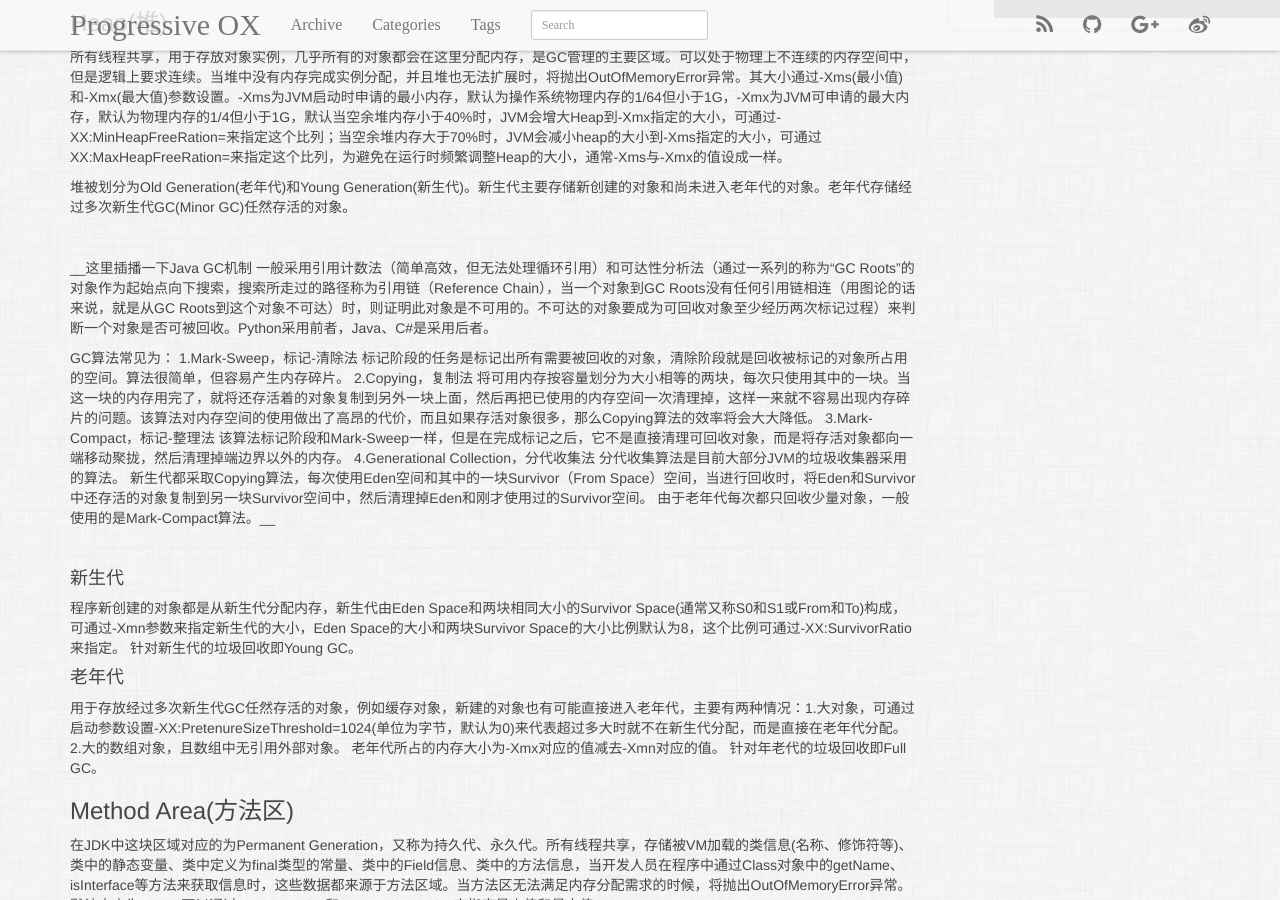
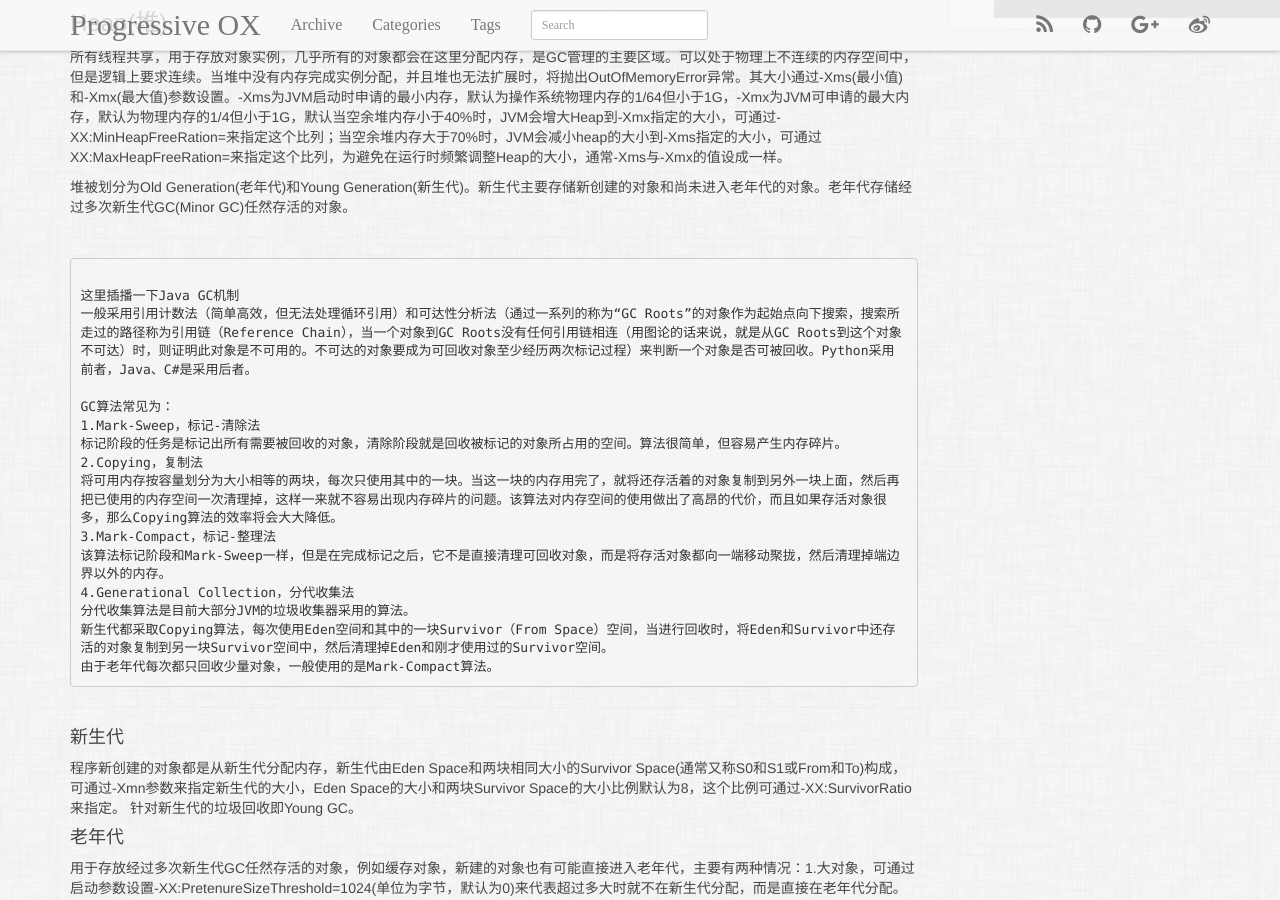
Before and after one commit to ChengYuanjian/chengyuanjian2.github.io, a Jekyll site: the page built from _posts/2014-03-20-JVM-Memory.md, in a window 1280 px wide and 900 px high, scrolled down 692 px. Built offline with Jekyll 4.4.1, drawn with Linux system fonts in a browser that asks for light colours; nearby versions of some CDN libraries; Markdown is read by kramdown in place of the engine named in the settings; comment, search, counter and statistics services are not loaded.

Commit message:
Update 2014-03-20-JVM-Memory.md

```diff
--- a/_posts/2014-03-20-JVM-Memory.md
+++ b/_posts/2014-03-20-JVM-Memory.md
@@ -38,8 +38,8 @@ JVM栈的空间是在物理内存上分配的，而不是从堆上分配。如
 堆被划分为Old Generation(老年代)和Young Generation(新生代)。新生代主要存储新创建的对象和尚未进入老年代的对象。老年代存储经过多次新生代GC(Minor GC)任然存活的对象。
 
 -----------
-
-__这里插播一下Java GC机制
+<pre><code>
+这里插播一下Java GC机制
 一般采用引用计数法（简单高效，但无法处理循环引用）和可达性分析法（通过一系列的称为“GC Roots”的对象作为起始点向下搜索，搜索所走过的路径称为引用链（Reference Chain），当一个对象到GC Roots没有任何引用链相连（用图论的话来说，就是从GC Roots到这个对象不可达）时，则证明此对象是不可用的。不可达的对象要成为可回收对象至少经历两次标记过程）来判断一个对象是否可被回收。Python采用前者，Java、C#是采用后者。
 
 GC算法常见为：
@@ -52,8 +52,8 @@ GC算法常见为：
 4.Generational Collection，分代收集法
 分代收集算法是目前大部分JVM的垃圾收集器采用的算法。
 新生代都采取Copying算法，每次使用Eden空间和其中的一块Survivor（From Space）空间，当进行回收时，将Eden和Survivor中还存活的对象复制到另一块Survivor空间中，然后清理掉Eden和刚才使用过的Survivor空间。
-由于老年代每次都只回收少量对象，一般使用的是Mark-Compact算法。__
-
+由于老年代每次都只回收少量对象，一般使用的是Mark-Compact算法。
+</code></pre>
 -----------
 
 ####新生代
```
